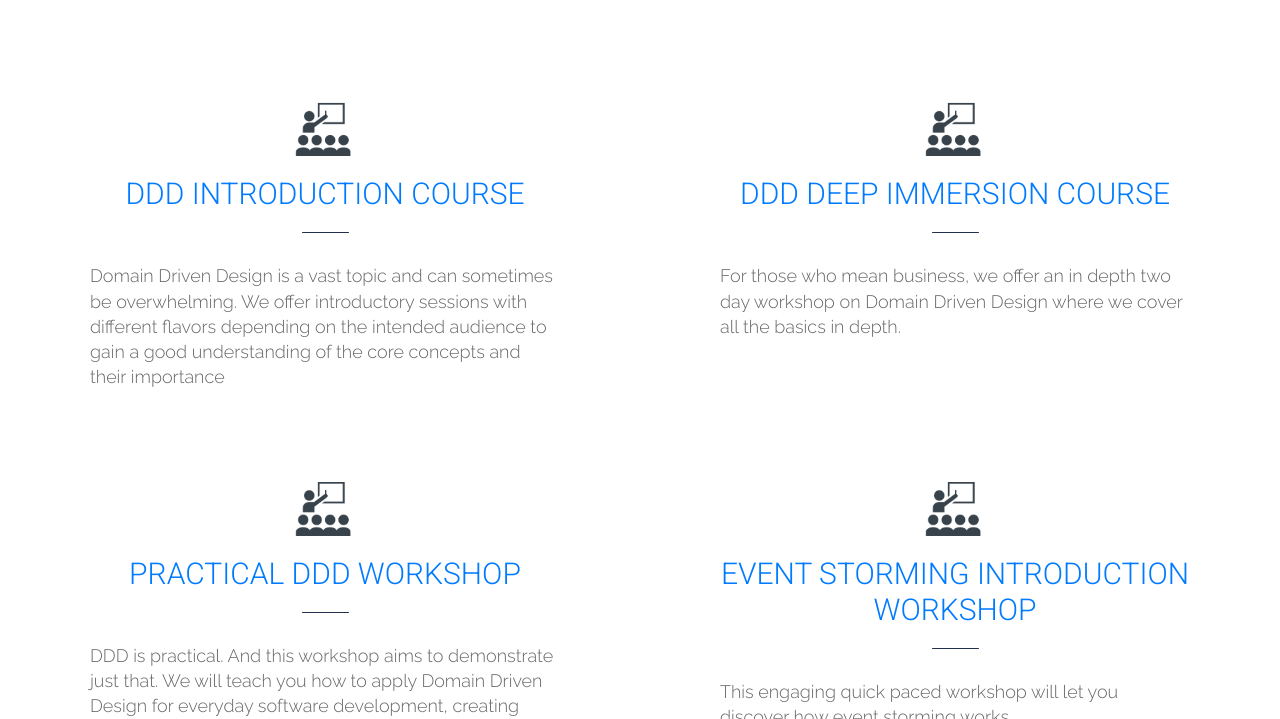
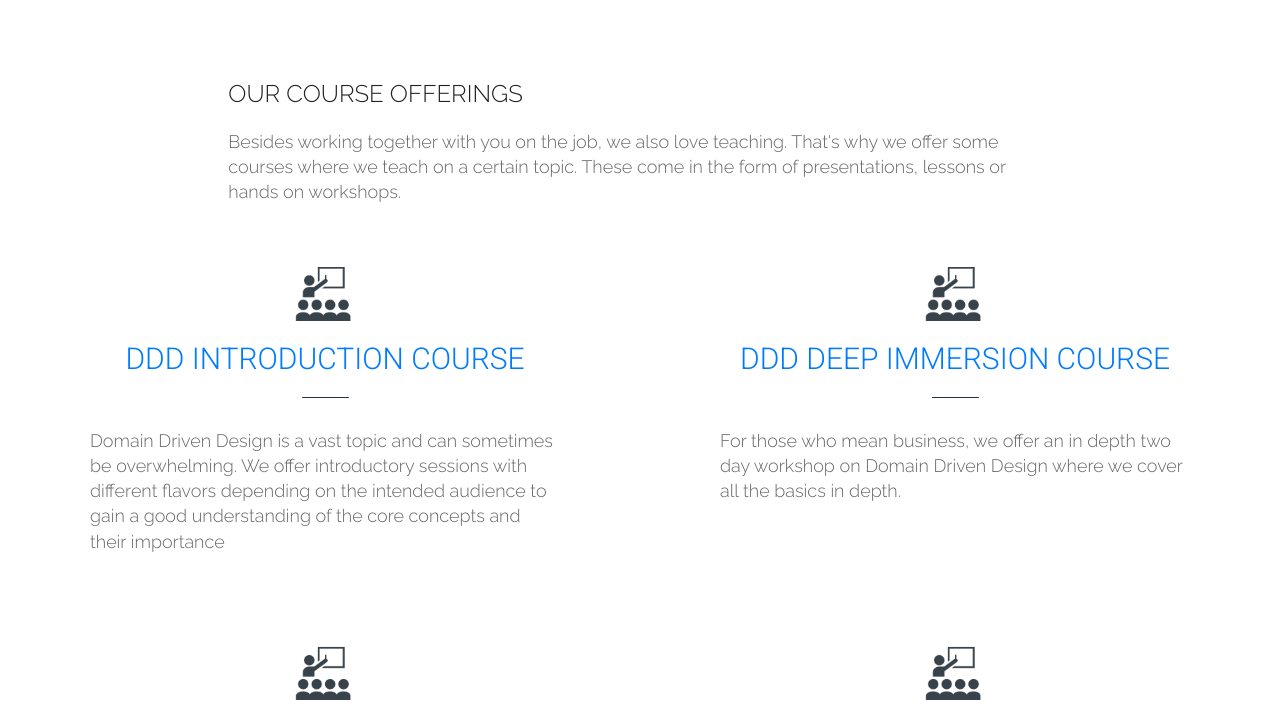
Before and after one commit to tripledio/tripledio.github.io, a Jekyll site: the page built from courses/index.html, in a window 1280 px wide and 900 px high, scrolled down 433 px, cut to the strip 181-900 px from the top of the window. Built offline with Jekyll 4.4.1, drawn with Linux system fonts in a browser that asks for light colours.

Commit message:
Courses section headertje added

```diff
--- a/courses/index.html
+++ b/courses/index.html
@@ -1,6 +1,7 @@
 ---
 layout: default
 title: "Courses"
+description: "Courses, presentations, workshops"
 weight: 40
 
 spotlight:
@@ -12,6 +13,10 @@ qotd:
 
 ---
 <section id="Courses" class="pt-2 pt-md-8 pb-md-10 pb-2 bg-white text-gray">
+  <div class="col-12 col-md-8 offset-md-2 mb-2 mb-md-4">
+    <h3 class="h5 font-family-bold text-black mb-2">Our course offerings</h3>
+    <p>Besides working together with you on the job, we also love teaching. That's why we offer some courses where we teach on a certain topic. These come in the form of presentations, lessons or hands on workshops.</p>
+  </div>
   <div class="container">
     {%for course in site.courses %}
       {% cycle '<div class="row">','' %}
```
